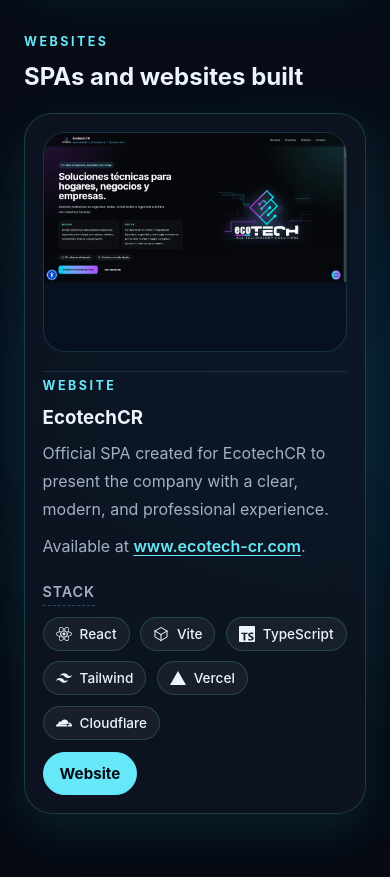
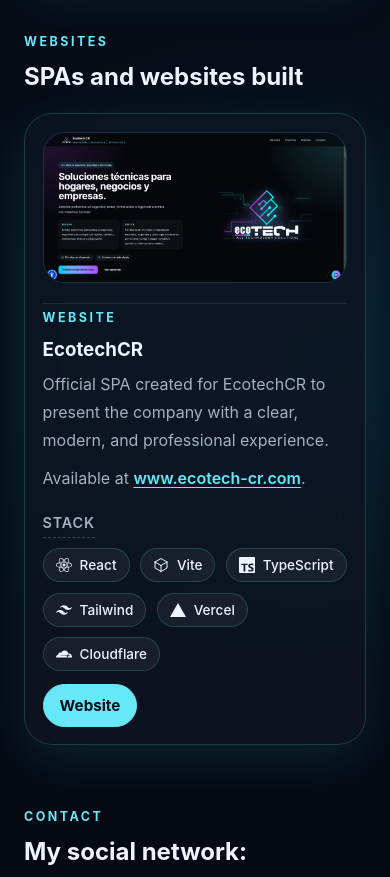
Before and after one commit to KeironClaudel/keiron-portfolio, a React (Vite) app: page / in a window 390 px wide. Shown: the part 4220-5097 px from the top of the page. Built offline with nearby package versions, Linux system fonts and the light colour scheme.

Commit message:
Polish about section and mobile website layout

```diff
--- a/src/i18n.js
+++ b/src/i18n.js
@@ -56,7 +56,7 @@
     websiteDesc: "SPAs y sitios web desarrollados",
     websiteLabel: "Página web",
     websiteEcotechCr: [
-      "SPA oficial creada para EcotechCR para presentar la empresa con una experiencia clara, moderna y profesional.",
+      "SPA oficial creada para EcotechCR, presentando la empresa con una experiencia clara, moderna y profesional.",
       "Disponible en www.ecotech-cr.com.",
     ],
 
--- a/src/styles.css
+++ b/src/styles.css
@@ -1388,7 +1388,7 @@
   }
 
   .website-card-preview {
-    min-height: 220px;
+    min-height: 0;
   }
 
   .hero-contact-links {
```
